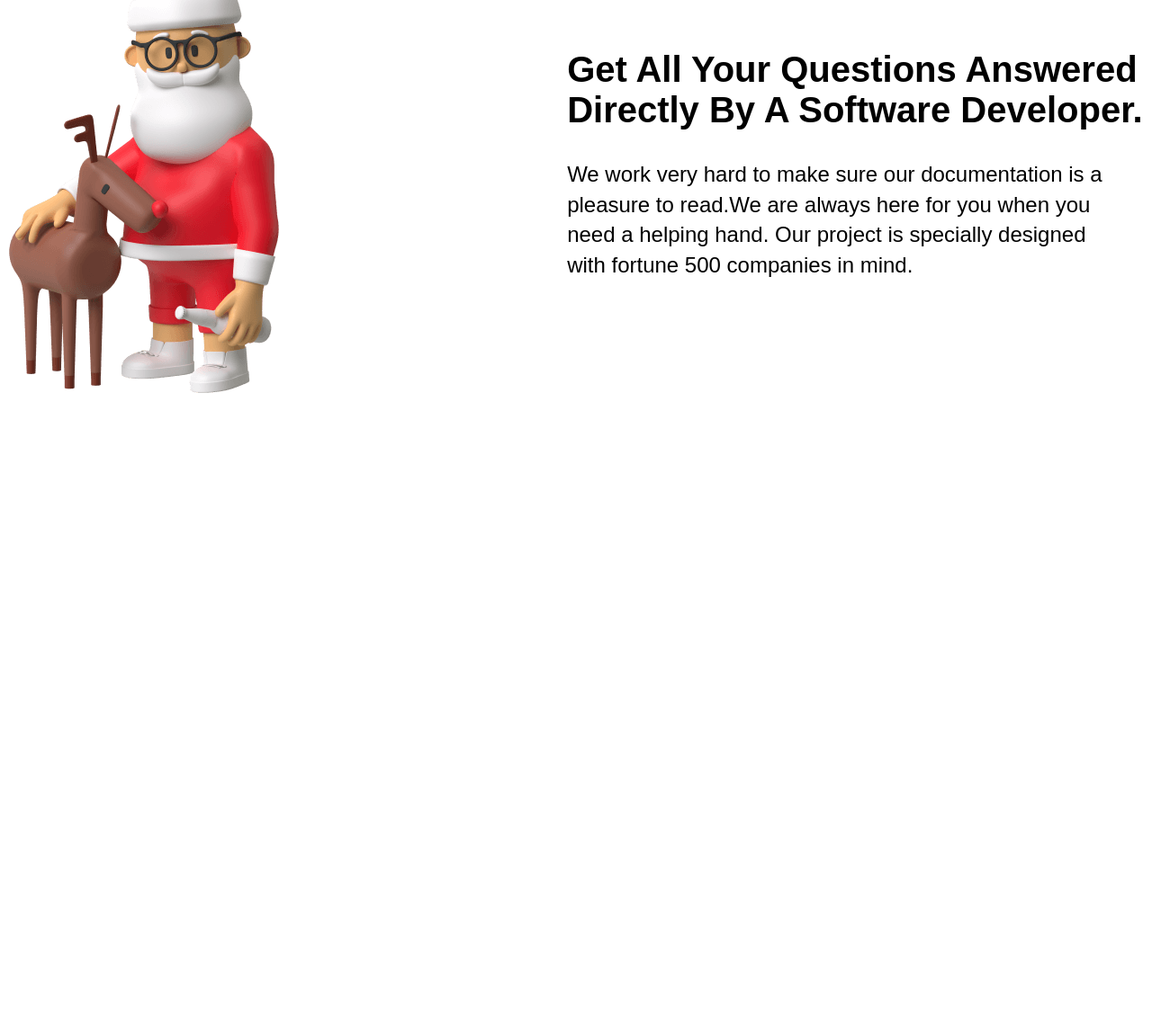
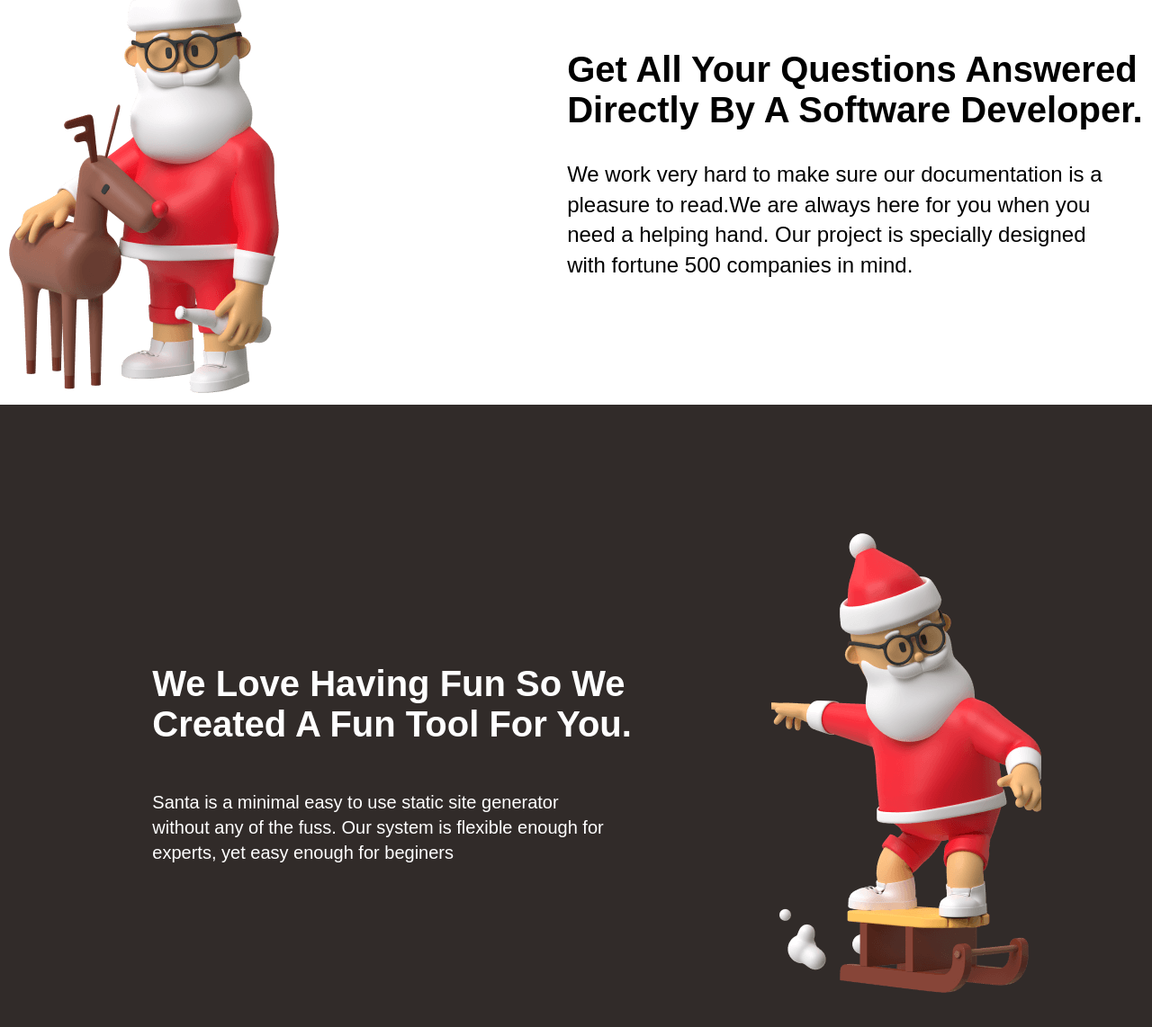
Before and after one commit to jdhova/113-grid, a plain HTML site: page index.html in a window 1280 px wide. Shown: the part 1150-2292 px from the top of the page at 90% size. Before the commit the page ends 1600 px from the top, so only its background shows below. Drawn offline with Linux system fonts and the light colour scheme; a web font is replaced by a local one.

Commit message:
section-3 done

```diff
--- a/css/style.css
+++ b/css/style.css
@@ -125,3 +125,39 @@ a:hover {
   font-size: 64px;
   font-family: var(--font);
 }
+
+/* 3rd section starts here */
+
+.section-3 {
+  display: grid;
+  grid-template-columns: 2fr 1fr;
+  align-self: center;
+  align-items: center;
+  justify-content: center;
+  gap: 10px;
+  height: 100vh;
+  background-color: var(--brown);
+}
+
+.third-page-info {
+  position: relative;
+  left: 20%;
+  color: var(--white);
+}
+
+.third-page-info h3 {
+  font-size: 40px;
+
+  color: var(--white);
+  font-family: var(--font);
+  padding-top: 50px;
+}
+
+.third-page-info p {
+  color: var(--white);
+  font-size: 20px;
+  line-height: 1.4;
+  font-family: var(--font);
+  padding-top: 50px;
+  padding-bottom: 50px;
+}
--- a/index.html
+++ b/index.html
@@ -58,3 +58,21 @@
         </section>
 
      <!-- section 2 ends here -->
+      <!-- section 3 starts here -->
+
+     <section class="thirdpage">
+        <div class= 'section-3'>
+            <div class="third-page-info">
+                <h3>We Love Having Fun So We<br>
+                    Created A Fun Tool For You.</h3>
+                    <p>Santa is a minimal easy to use static site generator<br> without any of the fuss. Our system is flexible enough for <br> experts, yet easy enough for beginers</p>
+            </div>
+
+            <figure>
+                <div class="third-page-img">
+                    <img src="img/img-3.png" alt="Santa Image3">
+                </div>
+            </figure>
+    </div>
+    </section>
+     <!-- section 3 ends here -->
```
